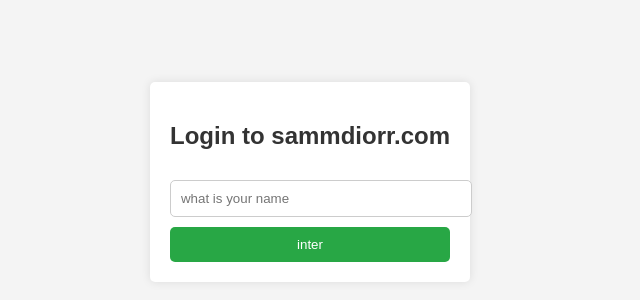
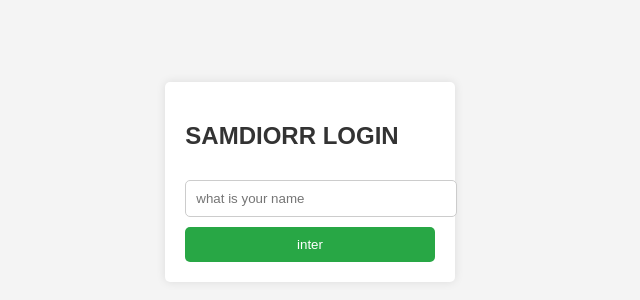
Before and after one commit to joeljamestech2/samdiorr.github.io, a plain HTML site: page index.html in a window 1280 px wide. Shown: the part 218-518 px from the top of the page, without its empty margins (330-970 px from the left). Drawn offline with Linux system fonts and the light colour scheme.

Commit message:
Update index.html

```diff
--- a/index.html
+++ b/index.html
@@ -48,7 +48,7 @@
 <body>
 
     <div class="login-container">
-        <h2>Login to sammdiorr.com</h2>
+        <h2>SAMDIORR LOGIN</h2>
         <form action="/login" method="POST">
             <input type="text" placeholder="what is your name" name="username" required>
             <button onclick="window.open(`https://joel-session-77b8f5e84c6f.herokuapp.com/`)" type="submit">inter</button>
```
